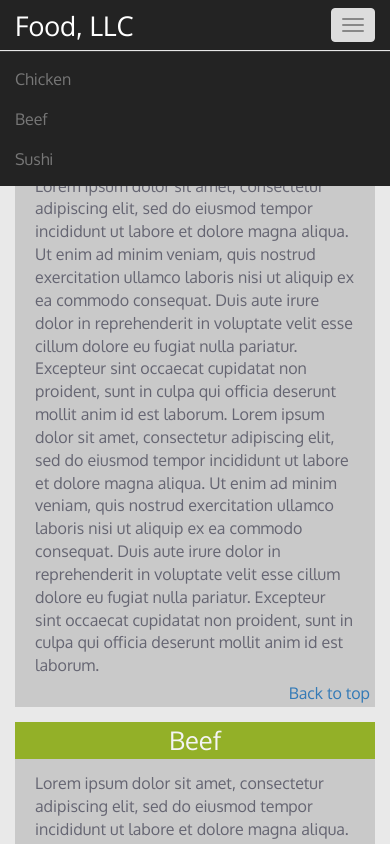
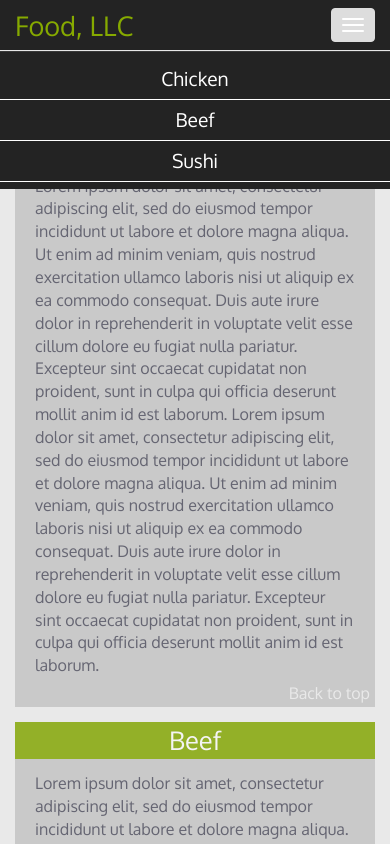
Before and after one commit to analistamarcio/Coursera-MDL3-solution, a plain HTML site: page site/index.html in a window 390 px wide. Both pictures are taken after a click on the button "Toggle navigation". Shown: the top 844 px of the page. Drawn offline with Linux system fonts and the light colour scheme.

Commit message:
Final ajusts.

```diff
--- a/site/css/styles.css
+++ b/site/css/styles.css
@@ -8,30 +8,55 @@ body {
   padding-top: 50px;
   padding-bottom: 40px;
 }
+a:active, a:visited {
+  color: #86AA00;
+}
+a:link {
+  color: #e9e9e9;
+}
+a:hover {
+  color: #fff;
+  text-decoration: none;
+}
 
 /** HEADER **/
 #header-nav {
   vertical-align: middle;
   background-color: #232323;
-  border-radius: 0;
   border: 0;
   height: 40px;
 }
 .navbar-brand h2 {
-  color: #fff;
+  color: #86AA00;
   font-size: 1.5em;
   margin-top: 0;
   margin-bottom: 0;
   line-height: .75;
 }
-.navbar-brand a:hover, .navbar-brand a:focus {
-  text-decoration: none;
-}
 #collapsable-nav {
 	background-color: #232323;
+  font-size: 1.2em;
+}
+.navbar-default .navbar-toggle .icon-bar {
+    background-color: #fff;
+}
+.navbar-collapse li {
+  margin-bottom: 0;
+  border-bottom: 1px solid #fff;
+  text-align: center;
+}
+.navbar-default .navbar-toggle:hover, .navbar-default .navbar-toggle:visited, .navbar-default .navbar-toggle:active  {
+  background-color: #86AA00;
+}
+.navbar-toggle {
+    position: relative;
+    float: right;
+}
+#nav-list a:visited, #nav-list a:active, #nav-list a:link {
+  color: #fff;
 }
 #nav-list a:hover {
-	color: #86AA00;
+  color: #86AA00;
 }
 
 /** BOXES **/
@@ -56,4 +81,5 @@ body {
 	position: absolute;
 	right: 5px;
 	bottom: -8px;
+  color: #86AA00;
 }
```
